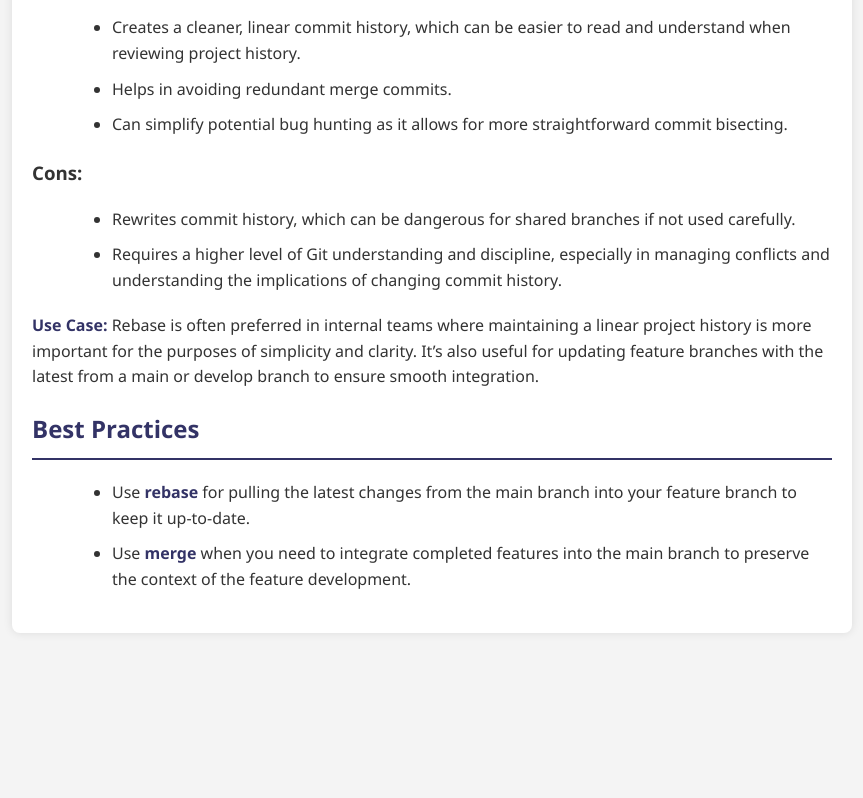
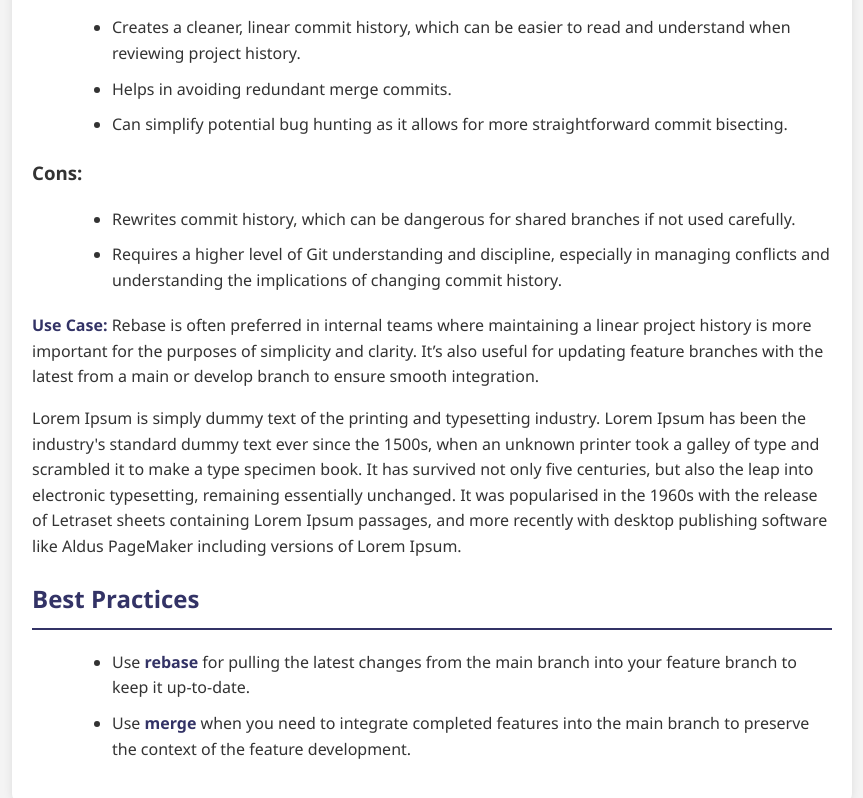
Before and after one commit to andrii-novikov/rebase-vs-merge, a website: page index.html in a window 1280 px wide. Shown: the part 751-1549 px from the top of the page, without its empty margins (208-1071 px from the left). Before the commit the page ends 1404 px from the top, so only its background shows below. Drawn offline with Linux system fonts and the light colour scheme.

Commit message:
Add additional text

```diff
--- a/index.html
+++ b/index.html
@@ -45,6 +45,13 @@
     <p><strong>Use Case:</strong> Rebase is often preferred in internal teams where maintaining a linear project history
       is more important for the purposes of simplicity and clarity. It’s also useful for updating feature branches with
       the latest from a main or develop branch to ensure smooth integration.</p>
+    <p>Lorem Ipsum is simply dummy text of the printing and typesetting industry. Lorem Ipsum has been the industry's
+      standard dummy text ever since the 1500s, when an unknown printer took a galley of type and scrambled it to make
+      a type specimen book. It has survived not only five centuries, but also the leap into electronic typesetting,
+      remaining essentially unchanged. It was popularised in the 1960s with the release of Letraset sheets containing
+      Lorem Ipsum passages, and more recently with desktop publishing software like Aldus PageMaker including versions
+      of Lorem Ipsum.</p>
+
 
     <h2>Best Practices</h2>
     <ul>
```
